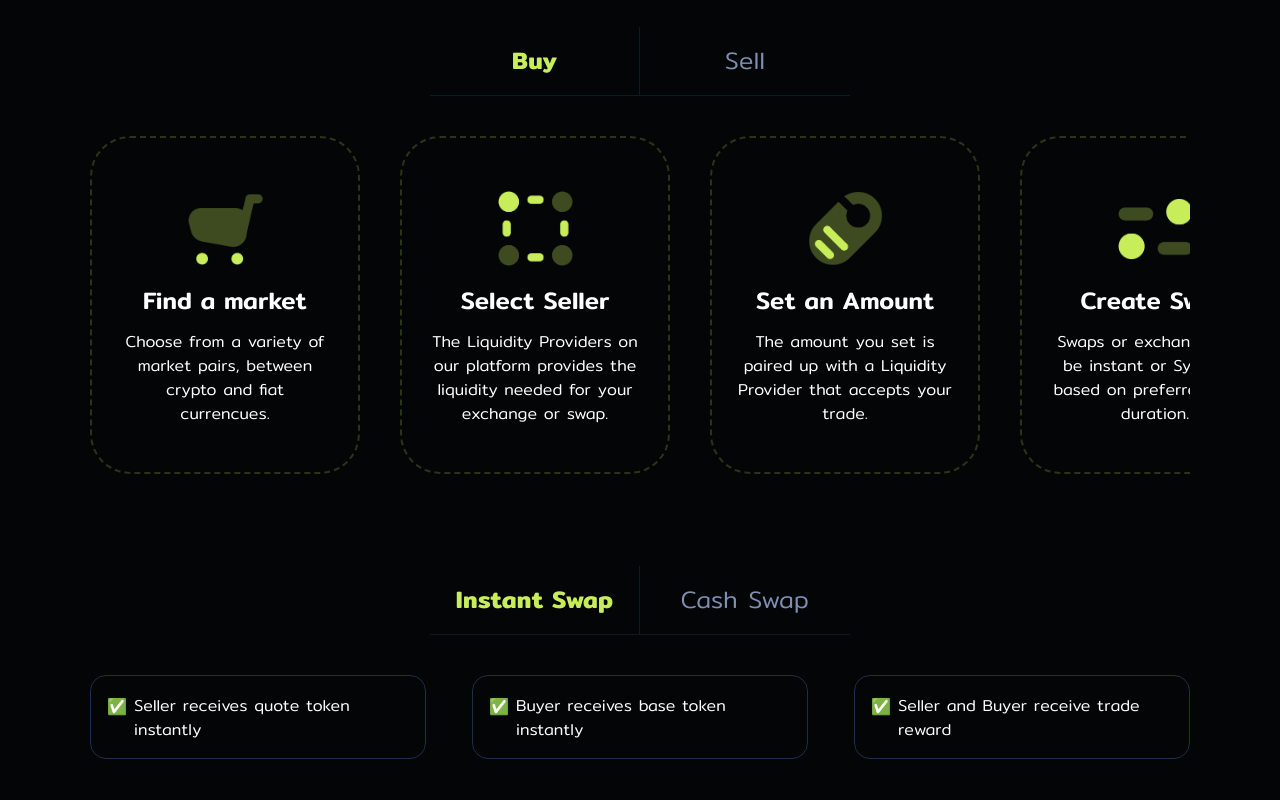
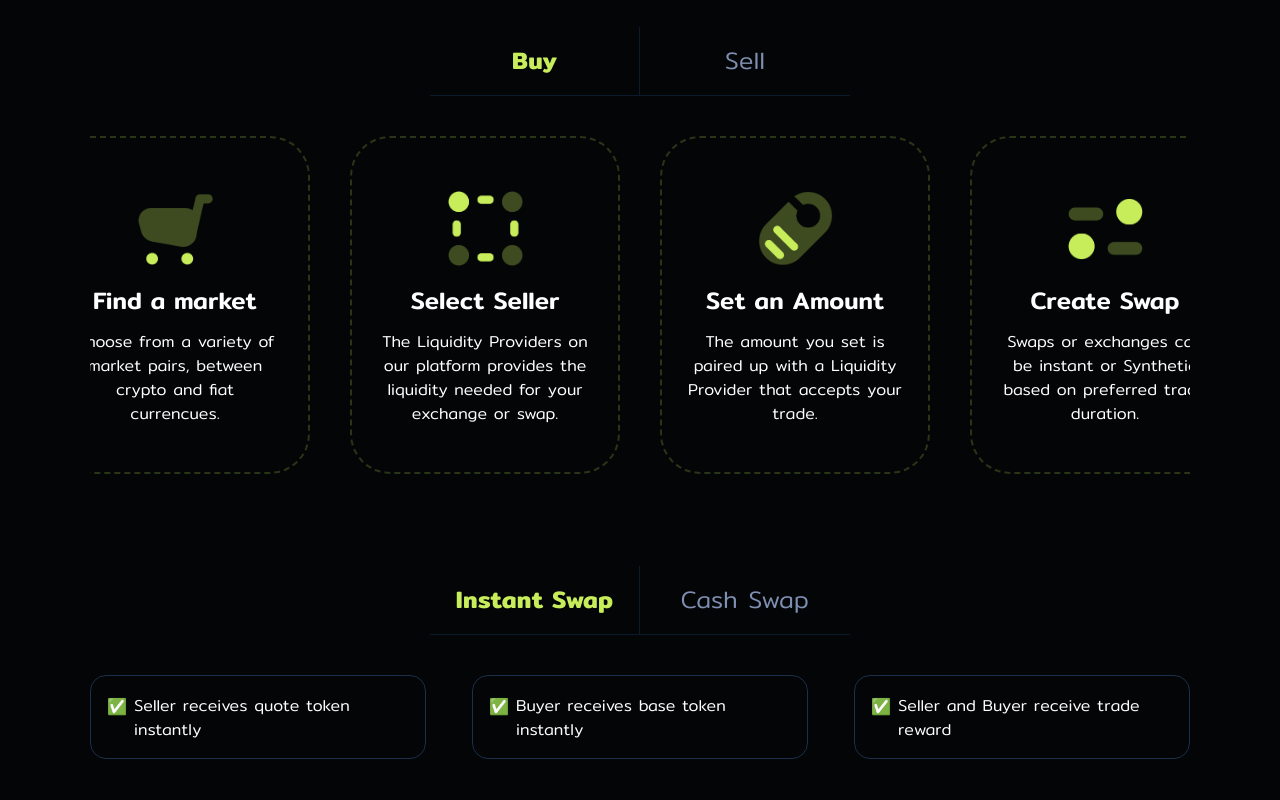
Before and after one commit to ncodes/website, a Next.js app: page / in a window 1280 px wide. Shown: the part 5920-6720 px from the top of the page. Built offline with nearby package versions, Linux system fonts and the light colour scheme.

Commit message:
fix: added missing text and modified sytling

```diff
--- a/components/HowItWorks.tsx
+++ b/components/HowItWorks.tsx
@@ -49,10 +49,34 @@ function HowItWorks() {
     },
   ]
 
+  const sellInformation = [
+    {
+      icon: "/cart-icon.png",
+      title: "Find a market",
+      content: "Choose from a variety of market pairs, between crypto and fiat currencues.",
+    },
+    {
+      icon: "/liquidity-icon.png",
+      title: "Add Liquidity",
+      content: "Connect your wallets with adequate funds to facilitate Peer to Peer exchanges you accept.",
+    },
+    {
+      icon: "/swaps-icon.png",
+      title: "Accept Swaps",
+      content: "Choose from a list of active swaps that you want to provide liquidity needed for.",
+    },
+  ]
+
   const instantSwapInformation = [
     "Seller receives quote token instantly",
     "Buyer receives base token instantly",
     "Seller and Buyer receive trade reward",
+  ]
+
+  const cashSwapInformation = [
+    "Buyer sends payment.",
+    "Seller verifies payment and release token.",
+    "Seller and buyer receive trade reward.",
   ]
 
   return (
@@ -87,11 +111,36 @@ function HowItWorks() {
 
           <Tab.Panels>
             <Tab.Panel>
-              <div className="flex gap-x-[26px] lg:gap-x-[40px] overflow-x-scroll no-scrollbar">
+              <div className="flex xl:justify-center gap-x-[26px] lg:gap-x-[40px] overflow-x-scroll no-scrollbar">
                 {buyInformation?.map(({ icon, title, content }) => (
                   <div
                     key={Math.random() * Math.random()}
-                    className="relativetext-center pt-[53px] pb-[46px] px-[26px] text-center min-w-[270px]
+                    className="relative text-center pt-[53px] pb-[46px] px-[26px] text-center min-w-[270px] max-w-[270px]
+                    border-dashed border-2 border-chinese-green-border rounded-[40px] bg-[#030507]"
+                  >
+                    <div className="relative overflow-hidden w-[75px] h-[75px] mx-auto">
+                      <Image
+                        className="!relative object-contain w-full h-full"
+                        src={icon}
+                        alt="asset-logo"
+                        layout="fill"
+                        quality={100}
+                        priority
+                      />
+                    </div>
+                    <p className="font-mitr antialiased font-medium text-white text-[24px] mt-[16px]">{title}</p>
+                    <p className="font-mitr antialiased font-light text-white text-[16px] leading-[24px] mt-[12px]">{content}</p>
+                  </div>
+                ))}
+              </div>
+            </Tab.Panel>
+
+            <Tab.Panel>
+              <div className="flex xl:justify-center gap-x-[26px] lg:gap-x-[40px] overflow-x-scroll no-scrollbar">
+                {sellInformation?.map(({ icon, title, content }) => (
+                  <div
+                    key={Math.random() * Math.random()}
+                    className="relative text-center pt-[53px] pb-[46px] px-[26px] text-center min-w-[270px] max-w-[270px]
                     border-dashed border-2 border-chinese-green-border rounded-[40px] bg-[#030507]"
                   >
                     <div className="relative overflow-hidden w-[75px] h-[75px] mx-auto">
@@ -124,11 +173,28 @@ function HowItWorks() {
 
           <Tab.Panels>
             <Tab.Panel>
-              <div className="grid grid-cols-1 md:grid-cols-3 gap-y-[26px] md:gap-y-[0px] gap-x-[26px] lg:gap-x-[46px]">
+              <div className="grid grid-cols-1 md:grid-cols-3 gap-y-[26px] md:gap-y-[0px] gap-x-[26px] lg:gap-x-[46px]
+                mx-auto max-w-[1300px]">
                 {instantSwapInformation?.map((item) => (
                   <div
                     key={Math.random() * Math.random()}
-                    className="flex justify-center pt-[18px] pb-[16px] px-[16px] border border-solid border-space-cadet rounded-[16px]"
+                    className="flex justify-center w-fit pt-[18px] pb-[16px] px-[16px] border border-solid
+                      mx-auto border-space-cadet rounded-[16px]"
+                  >
+                    ✅<p className="font-mitr antialiased ml-[7px] font-light text-white text-[16px] leading-[24px]">{item}</p>
+                  </div>
+                ))}
+              </div>
+            </Tab.Panel>
+
+            <Tab.Panel>
+              <div className="grid grid-cols-1 md:grid-cols-3 gap-y-[26px] md:gap-y-[0px] gap-x-[26px] lg:gap-x-[46px]
+                mx-auto max-w-[1300px]">
+                {cashSwapInformation?.map((item) => (
+                  <div
+                    key={Math.random() * Math.random()}
+                    className="flex justify-center w-fit pt-[18px] pb-[16px] px-[16px] border border-solid
+                      mx-auto border-space-cadet rounded-[16px]"
                   >
                     ✅<p className="font-mitr antialiased ml-[7px] font-light text-white text-[16px] leading-[24px]">{item}</p>
                   </div>
```
Also changed, not shown: public/liquidity-icon.png (added), public/swaps-icon.png (added).
